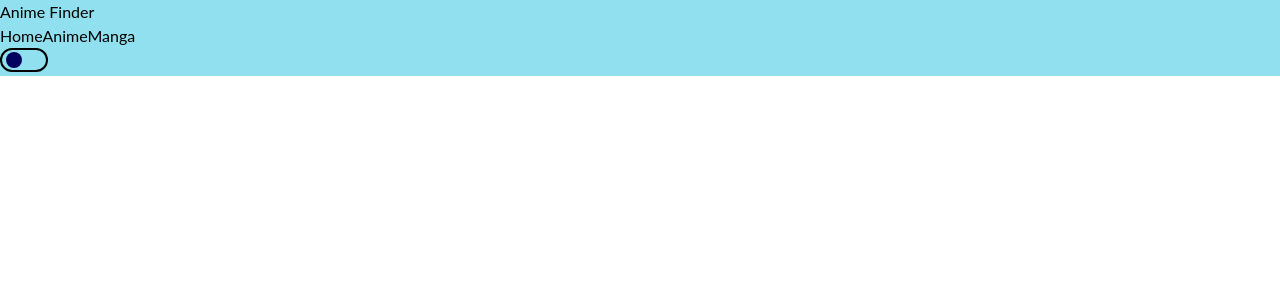
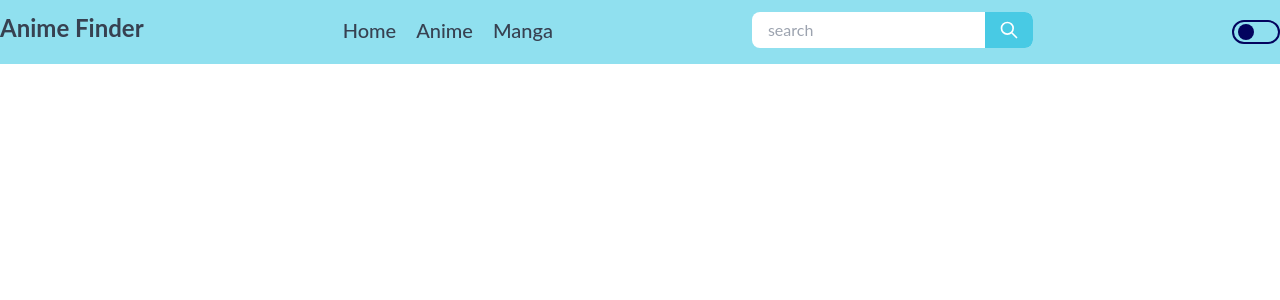
Before and after one commit to MFaqihRidho/animedb-website, a React (Create React App) app: page / in a window 1280 px wide. Shown: the top 300 px of the page. Built offline with nearby package versions, Linux system fonts and the light colour scheme.

Commit message:
adding cool navbar

```diff
--- a/src/components/Navbar/index.js
+++ b/src/components/Navbar/index.js
@@ -12,22 +12,53 @@ export default function Navbar() {
         }
     }
     return (
-        <nav className="transition-colors bg-light_primary dark:bg-dark_primary">
+        <nav className="h-16 py-3 transition-all duration-300 bg-light_primary dark:bg-dark_primary">
+            <div className="container flex justify-between mx-auto text-gray-700 dark:text-gray-200">
                 <div>
-                <h1 className="text-white">Anime Finder</h1>
+                    <h1 className="text-2xl font-bold ">Anime Finder</h1>
                 </div>
-            <div>
-                <Link className="text-white" to="/">
+                <div className="flex gap-5 mt-1">
+                    <Link className="text-xl font-medium " to="/">
                         Home
                     </Link>
-                <Link className="text-white" to="about">
+                    <Link className="text-xl font-medium " to="about">
                         Anime
                     </Link>
-                <Link className="text-white" to="about">
+                    <Link className="text-xl font-medium " to="manga">
                         Manga
                     </Link>
                 </div>
+                <div class="flex items-center h-9 bg-white dark:bg-gray-700 rounded-lg transition-all duration-300">
+                    <div class="w-full">
+                        <input
+                            type="search"
+                            class="w-full px-4 text-gray-800 dark:bg-gray-700 rounded-full focus:outline-none transition-all duration-300"
+                            placeholder="search"
+                        ></input>
+                    </div>
                     <div>
+                        <button
+                            type="submit"
+                            class="flex items-center bg-light_secondary h-9 dark:bg-dark_secondary justify-center w-12 transition-all duration-300 text-white rounded-r-lg"
+                        >
+                            <svg
+                                class="w-5 h-5"
+                                fill="none"
+                                stroke="currentColor"
+                                viewBox="0 0 24 24"
+                                xmlns="http://www.w3.org/2000/svg"
+                            >
+                                <path
+                                    stroke-linecap="round"
+                                    stroke-linejoin="round"
+                                    stroke-width="2"
+                                    d="M21 21l-6-6m2-5a7 7 0 11-14 0 7 7 0 0114 0z"
+                                ></path>
+                            </svg>
+                        </button>
+                    </div>
+                </div>
+                <div className="mt-2">
                     <button
                         title="Toggle Theme"
                         onClick={theme}
@@ -36,7 +67,7 @@ export default function Navbar() {
         h-6
         rounded-full
         bg-light_primary
-        border-darl_primary
+        border-dark_primary
             dark:bg-dark_primary
             dark:border-light_primary
             border-2
@@ -45,9 +76,9 @@ export default function Navbar() {
         duration-500
         ease-in
         focus:outline-none
-        focus:ring-2
-        focus:ring-blue-700
-        dark:focus:ring-blue-600
+        focus:ring-1
+        focus:ring-dark_primary
+        dark:focus:ring-light_primary
       "
                     >
                         <div
@@ -69,6 +100,7 @@ export default function Navbar() {
                         ></div>
                     </button>
                 </div>
+            </div>
         </nav>
     );
 }
--- a/tailwind.config.js
+++ b/tailwind.config.js
@@ -2,14 +2,17 @@ module.exports = {
     content: ["./src/**/*.{js,jsx,ts,tsx}"],
     darkMode: "class",
     theme: {
+        extend: {
             fontFamily: {
                 Lato: ["Lato", "sans-serif"],
             },
             colors: {
                 dark_primary: "#03045E",
+                dark_secondary: "#023E8A",
                 light_primary: "#90E0EF",
+                light_secondary: "#48CAE4",
             },
-        extend: {},
+        },
     },
     plugins: [],
 };
```
Lines whose indentation alone changed are shown as unchanged.
